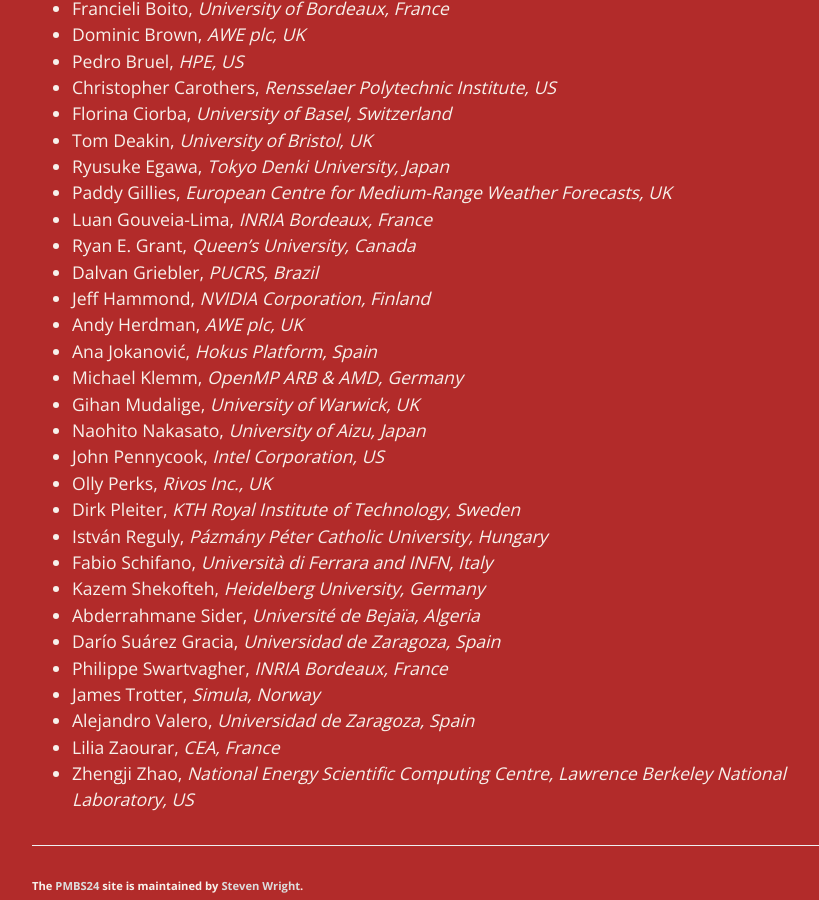
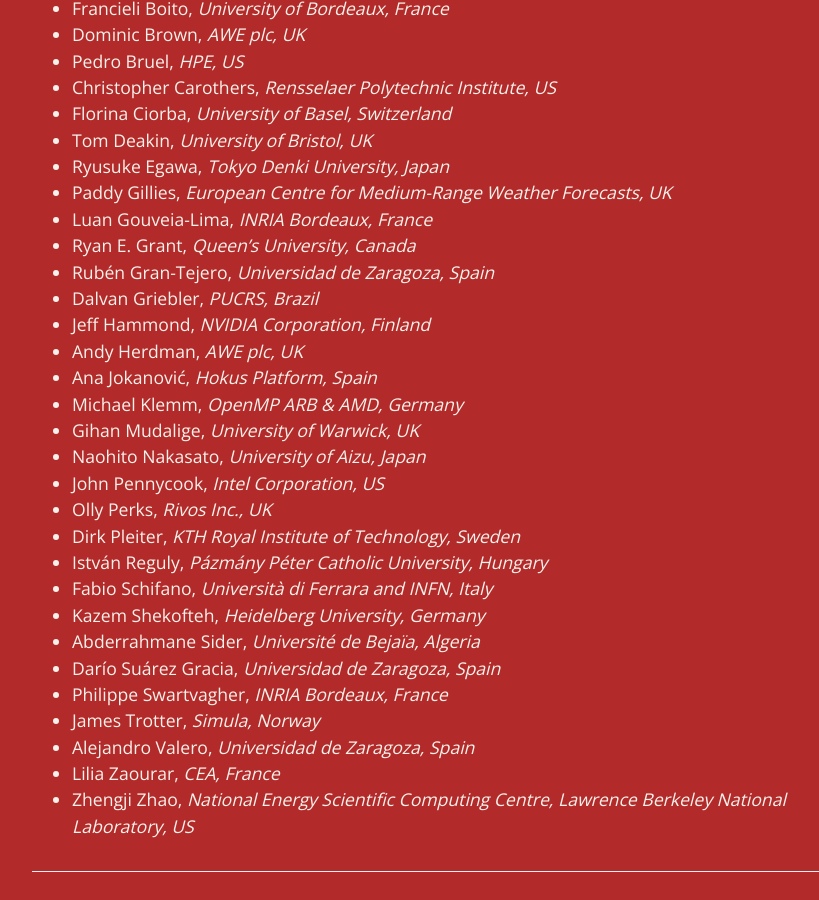
Before and after one commit to pmbs-workshop/pmbs-workshop.github.io, a Jekyll site: the page built from programmecommittee.markdown, in a window 1280 px wide and 900 px high, scrolled down 1052 px. Shown: the whole window, without its empty margins (192-1011 px from the left). Built offline with Jekyll 4.4.1, drawn with Linux system fonts in a browser that asks for light colours.

Commit message:
Add PC member RGT

```diff
--- a/programmecommittee.markdown
+++ b/programmecommittee.markdown
@@ -31,6 +31,7 @@
 * Paddy Gillies, _European Centre for Medium-Range Weather Forecasts, UK_
 * Luan Gouveia-Lima, _INRIA Bordeaux, France_
 * Ryan E. Grant, _Queen's University, Canada_
+* Rubén Gran-Tejero, _Universidad de Zaragoza, Spain_
 * Dalvan Griebler, _PUCRS, Brazil_
 * Jeff Hammond, _NVIDIA Corporation, Finland_
 * Andy Herdman, _AWE plc, UK_
```
